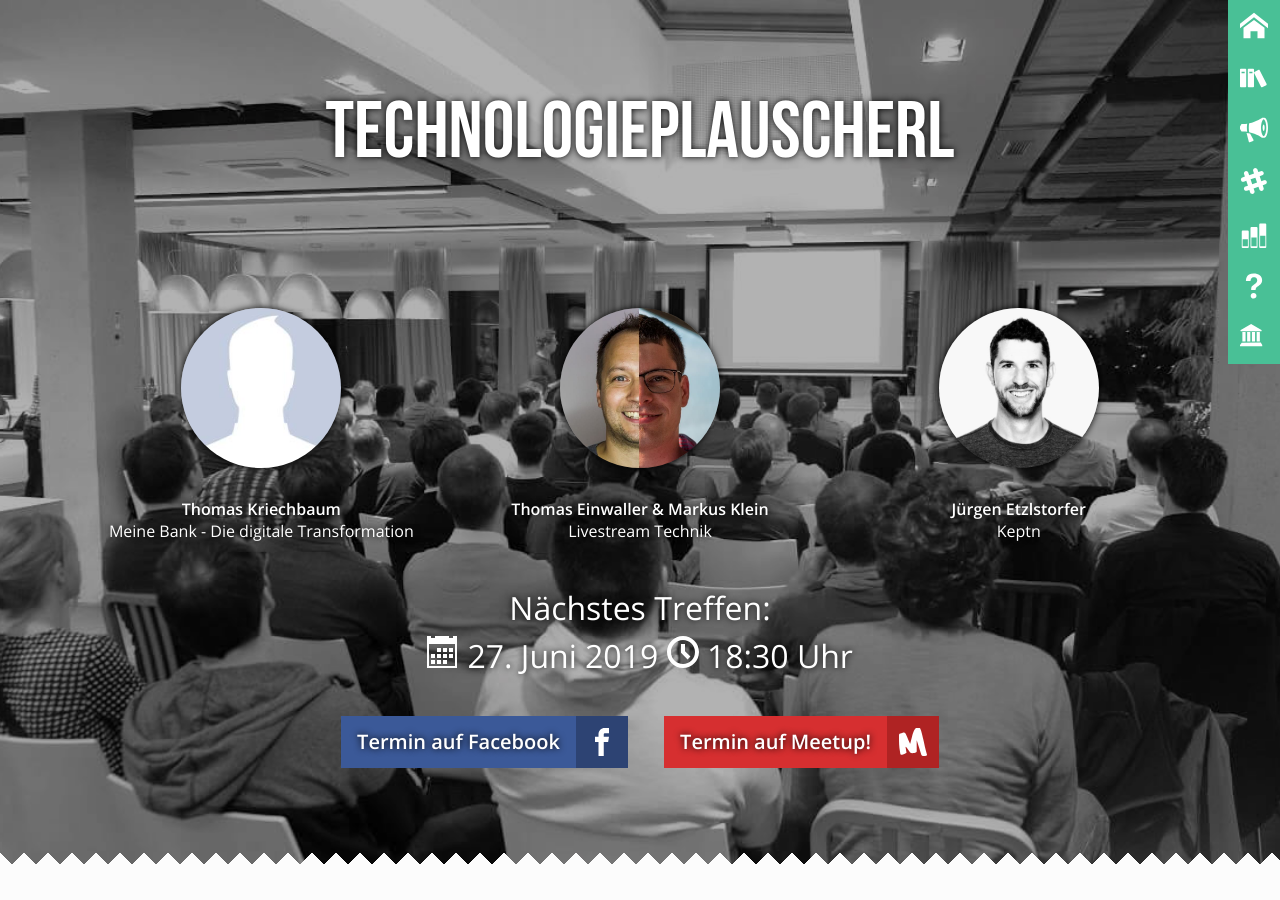
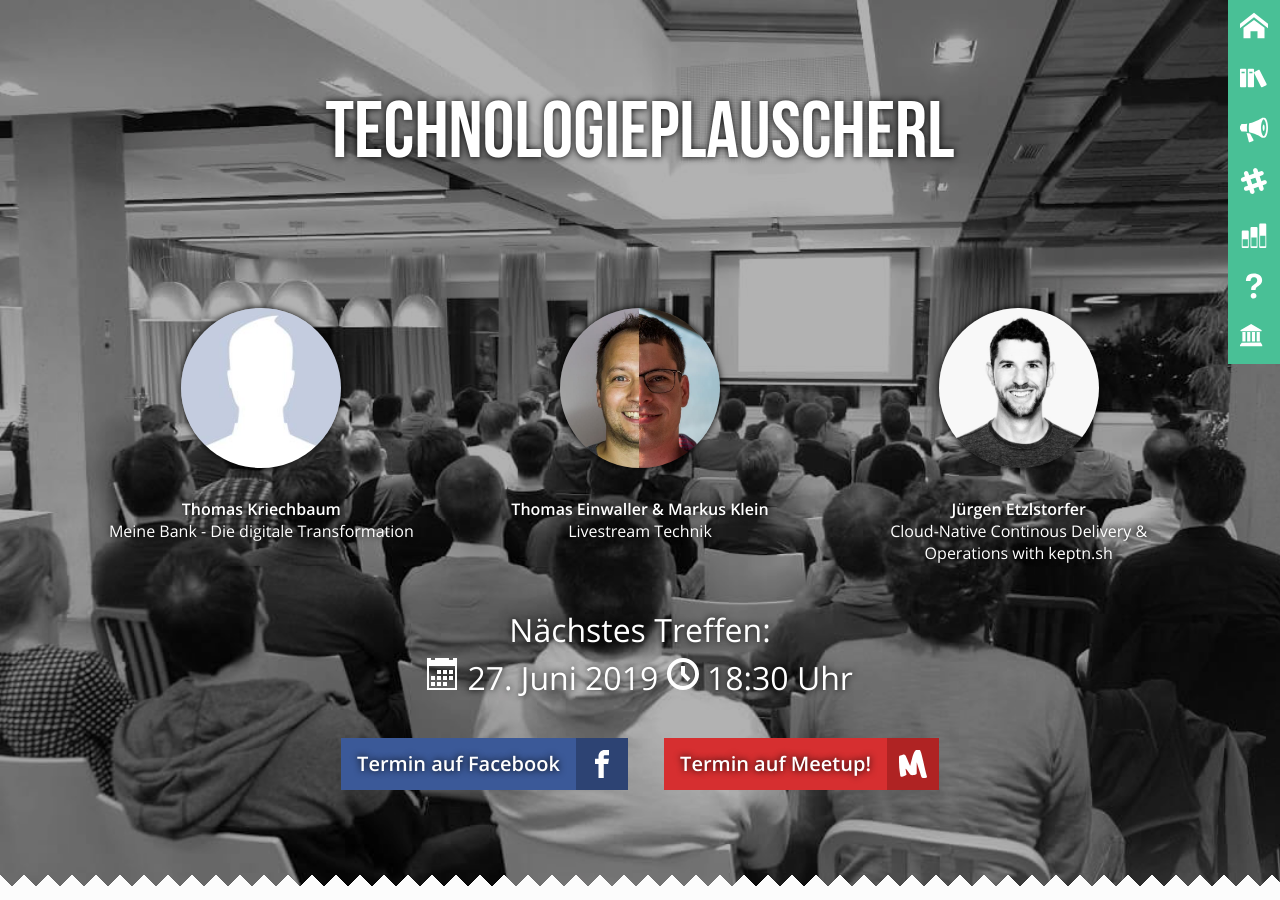
Before and after one commit to mericanAncer127/plauscherl, a Jekyll site: the page built from index.html, in a window 1280 px wide and 900 px high. Built offline with Jekyll 4.4.1, drawn with Linux system fonts in a browser that asks for light colours.

Commit message:
rename keptn talk

```diff
--- a/_plauscherl/68.html
+++ b/_plauscherl/68.html
@@ -31,6 +31,6 @@
   img: /img/speaker-avatars/tomarkus-kleinwaller.jpg
 -
   name: "Jürgen Etzlstorfer"
-  talk: "Keptn"
+  talk: "Cloud-Native Continous Delivery & Operations with keptn.sh"
   img: /img/speaker-avatars/juergen-etzlstorfer.jpg
 ---
```
